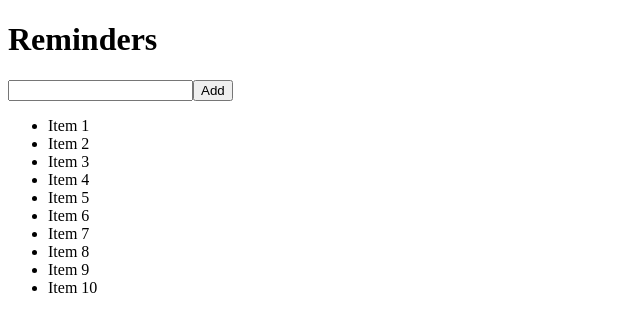
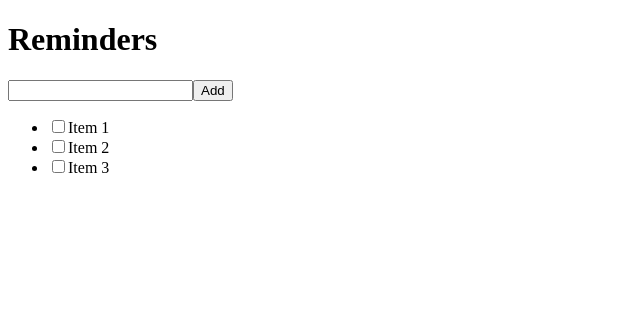
Before and after one commit to yixiangyin/Reminders, a React (Vite) app: page / in a window 1280 px wide. Shown: the top 332 px of the page, without its empty margins (0-640 px from the left). Built offline with nearby package versions, Linux system fonts and the light colour scheme.

Commit message:
add filteredtodos

```diff
--- a/src/App.jsx
+++ b/src/App.jsx
@@ -1,43 +1,62 @@
-import { useState } from "react";
+import { useState } from "react"
 
 const createInitialTodos = () => {
-  const initialTodos = [];
-  for (let i = 0; i < 10; i++) {
-    initialTodos.push({ id: i, text: "Item " + (i + 1) });
+  const initialTodos = []
+  for (let i = 0; i < 3; i++) {
+    initialTodos.push({ id: i, text: "Item " + (i + 1), isComplete: false })
   }
-  return initialTodos;
-};
+  return initialTodos
+}
 
 const App = () => {
-  const [todos, setTodos] = useState(createInitialTodos);
-  const [text, setText] = useState("");
+  const [todos, setTodos] = useState(createInitialTodos)
+  const [text, setText] = useState("")
+  const filteredTodos = todos.filter(todo => !todo.isComplete);
+  const toggle = (id) => {
+    const todo = todos.find((todo) => String(todo.id) === String(id));
+    const toggledTodo = {...todo, isComplete: !todo.isComplete}
+    setTodos(todos.map(t => t.id == toggledTodo.id ? toggledTodo: t))
+  }
+  const addTodo = () => {
+    setTodos([
+      {
+        id: todos.length,
+        text: text,
+      },
+      ...todos,
+    ])
+    setText("")
+  }
   return (
     <>
       <div>
         <h1>Reminders</h1>
         <input value={text} onChange={(e) => setText(e.target.value)} />
-        <button
-          onClick={() => {
-            setText("");
-            setTodos([
-              {
-                id: todos.length,
-                text: text,
-              },
-              ...todos,
-            ]);
-          }}
-        >
-          Add
-        </button>
+        <button onClick={addTodo}>Add</button>
         <ul>
-          {todos.map((item) => (
-            <li key={item.id}>{item.text}</li>
+          {filteredTodos.map((todo) => (
+            <li
+              key={todo.id}
+              // style={{
+              //   display: "flex",
+              //   alignItems: "center",
+              //   gap: "0.5em",
+              //   padding: "4px 0",
+              // }}
+            >
+              <input
+                type="checkbox"
+                value={todo.isComplete}
+                onChange={() => toggle(todo.id)}
+                // style={{ width: "16px", height: "16px", borderRadius: "50%" }}
+              />
+              {todo.text}
+            </li>
           ))}
         </ul>
       </div>
     </>
-  );
-};
+  )
+}
 
-export default App;
+export default App
```
